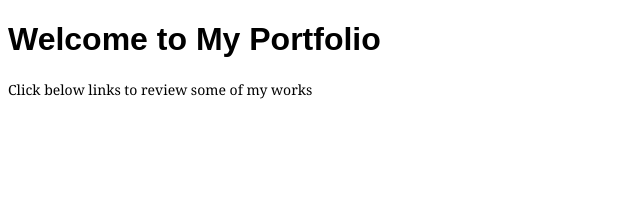
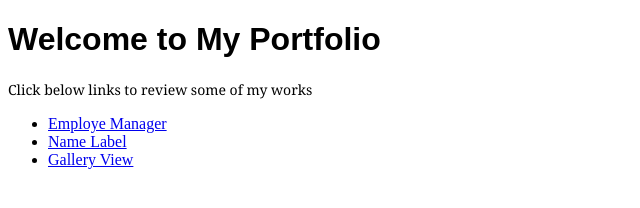
Before and after one commit to vinoduxid/vinoduxid.github.io, a plain HTML site: page index.html in a window 1280 px wide. Shown: the whole page, without its empty margins (0-640 px from the left). Drawn offline with Linux system fonts and the light colour scheme.

Commit message:
Update index.html
Added work links

```diff
--- a/index.html
+++ b/index.html
@@ -16,5 +16,10 @@ p {font-family:Georgia, serif;font-size:14px;font-style:normal;font-weight:norma
 <body>
 <h1>Welcome to My Portfolio</h1>
 <p>Click below links to review some of my works</p>
+  <ul>
+	<li><a title="a" href="/empmngr" target="_blank">Employe Manager</a> </li>
+	<li><a title="a" href="/namelabel" target="_blank">Name Label</a> </li>
+    <li><a title="a" href="/searchgalleryview" target="_blank">Gallery View</a> </li>
+</ul>
 </body>
 </html>
```
